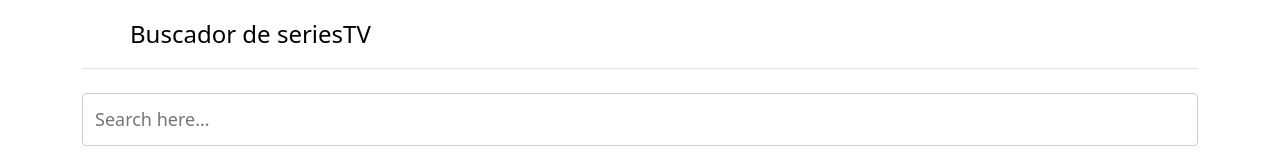
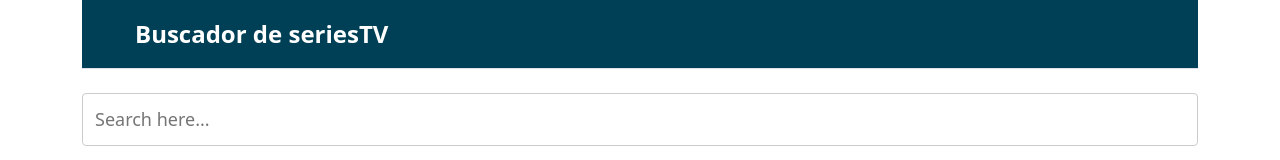
Before and after one commit to wendygalble/06-tvseries, a React (Vite) app: page / in a window 1280 px wide. Shown: the top 160 px of the page. Built offline with nearby package versions, Linux system fonts and the light colour scheme; no server answers.

Commit message:
css name

```diff
--- a/src/App.css
+++ b/src/App.css
@@ -16,10 +16,30 @@
   font-size: 16px;
   font-weight: bold;
   color: #fff;
-  background-color: #004156;
+  background-color: #000000;
   border: none;
   border-radius: 4px;
   cursor: pointer;
+}
+
+.fs-4{
+  display: flex;
+  font-size: 60;
+  font-weight: regular;
+  color: #ffffff;
+  border: none;
+  cursor: pointer;
+}
+
+.flex-wrap{
+  display: flex;
+  align-items: center;
+  padding: 5px;
+  font-size: 60;
+  font-weight: bold;
+  color: #ffffff;
+  background-color: #004056;
+  border: none;
 }
 
 .card-name{
@@ -29,10 +49,9 @@
   font-size: 60;
   font-weight: regular;
   color: #ffffff;
-  background-color: #0040567b;
+  background-color: #0040566f;
   border: none;
   border-radius: 1px;
-  cursor: pointer;
 }
 
 .whatsapp-button svg {
```
